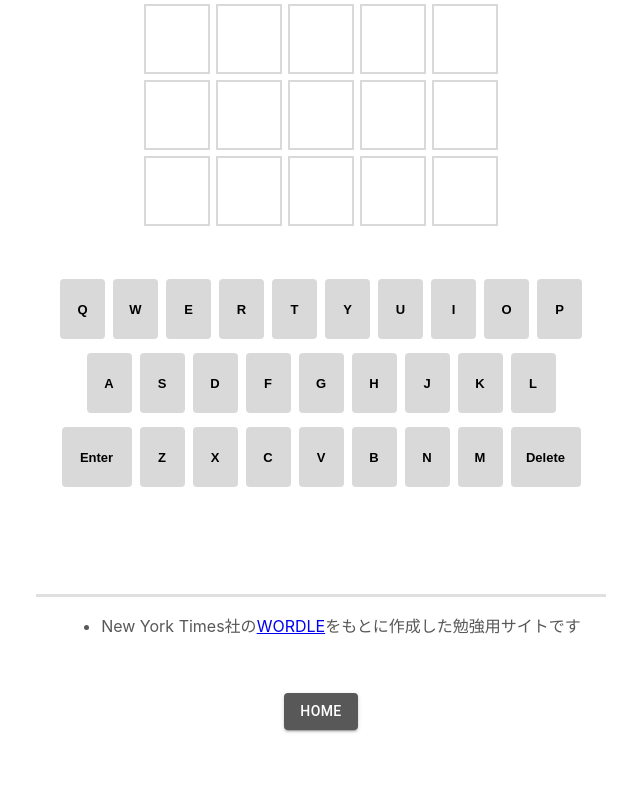
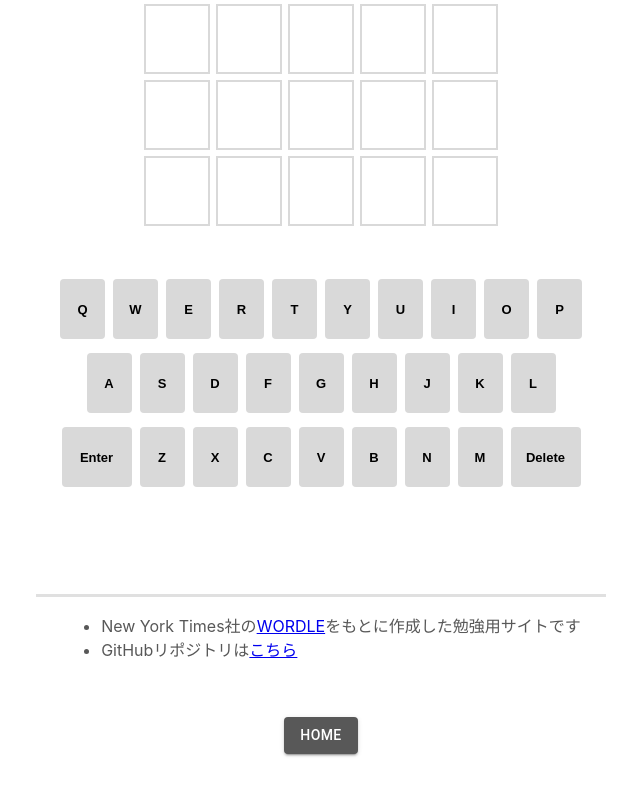
Before and after one commit to Suke-H/wordle-sample, a React (Vite) app: page / in a window 1280 px wide. Shown: the part 330-1124 px from the top of the page, without its empty margins (319-959 px from the left). Before the commit the page ends 1100 px from the top, so only its background shows below. Built offline with nearby package versions, Linux system fonts and the light colour scheme; no server answers.

Commit message:
feat: #7 Githubリポジトリのリンク追加

```diff
--- a/src/App.tsx
+++ b/src/App.tsx
@@ -30,7 +30,7 @@ export const App = (): JSX.Element => {
   const [correctAnswer, setCorrectAnswer] = useState<string>("");
 
   const getCorrectAnswer = async () => {
-    const { data } = await axios.post('https://sample-api', {});
+    const { data } = await axios.post('https://6v28y0cobc.execute-api.ap-southeast-2.amazonaws.com/WORDLE', {});
     if (data.correct_answer === undefined) {
       return;
     }
--- a/src/components/notes.tsx
+++ b/src/components/notes.tsx
@@ -29,6 +29,7 @@ export const Notes = () => {
         <ul>
             <li>New York Times社の<a href="https://www.nytimes.com/games/wordle/index.html">WORDLE</a>
             をもとに作成した勉強用サイトです</li>
+            <li>GitHubリポジトリは<a href="https://github.com/Suke-H/wordle-sample/">こちら</a></li>
         </ul>
 
       <Button
```
Also changed, not shown: 1 other file (tests, documents, lock files or other folders).
